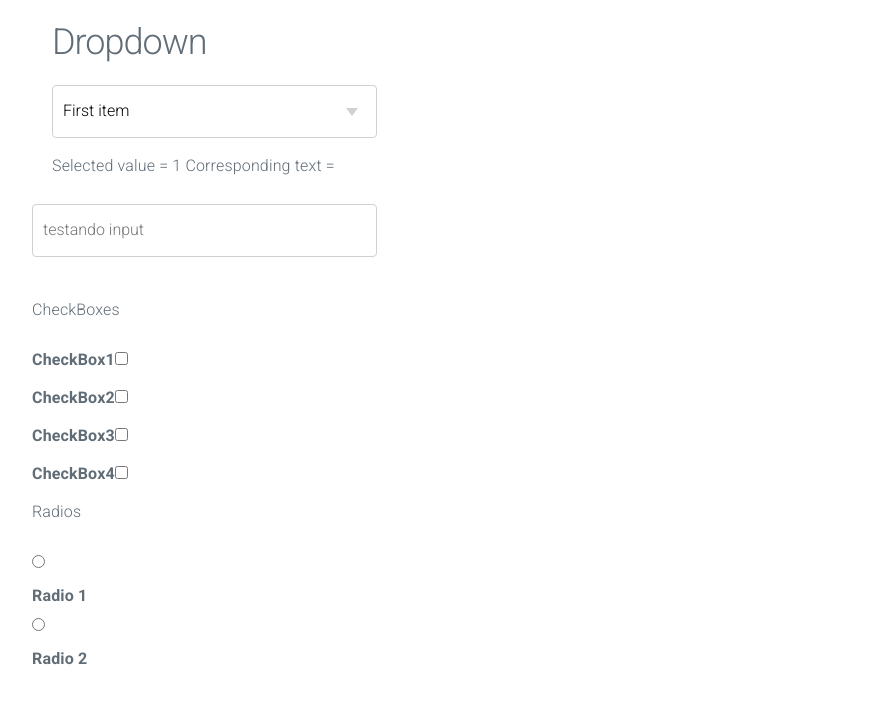
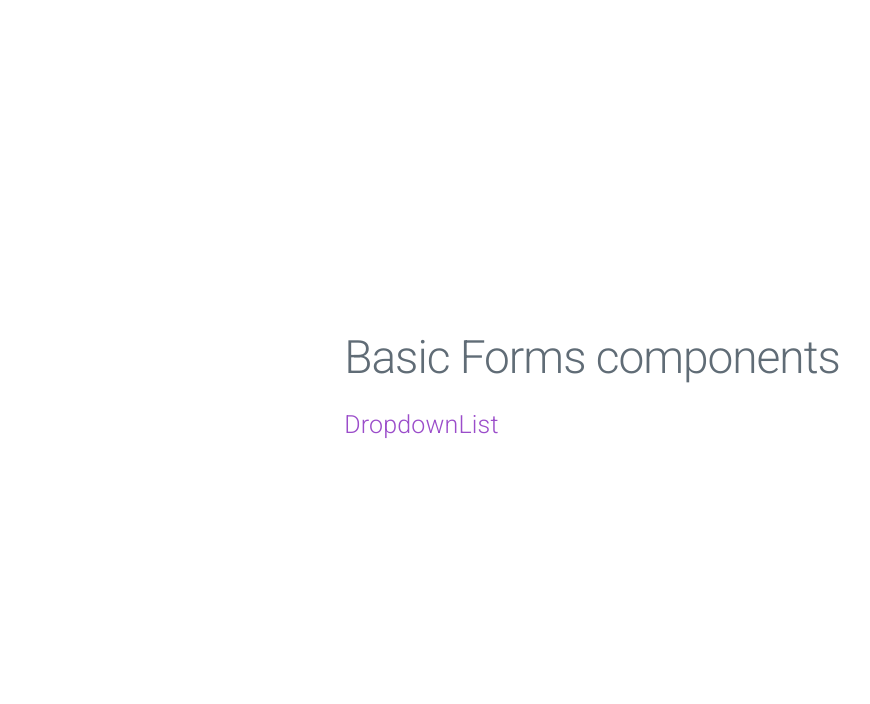
Before and after one commit to claudiobarsante/react-basic-components, a React (Create React App) app: page / in a window 1280 px wide. Shown: the top 704 px of the page, without its empty margins (48-918 px from the left). Built offline with nearby package versions, Linux system fonts and the light colour scheme.

Commit message:
Implementing routes

```diff
--- a/package.json
+++ b/package.json
@@ -9,6 +9,7 @@
     "milligram": "^1.4.1",
     "react": "^17.0.1",
     "react-dom": "^17.0.1",
+    "react-router-dom": "^5.2.0",
     "react-scripts": "4.0.3",
     "web-vitals": "^1.0.1"
   },
--- a/src/App.jsx
+++ b/src/App.jsx
@@ -1,7 +1,17 @@
-import Basics from './Basics';
+import { BrowserRouter as Router, Switch, Route } from 'react-router-dom';
+import './global.css';
+import Landing from './pages/Landing';
+import Dropdown from './pages/Dropdown/index';
 
 function App() {
-	return <Basics></Basics>;
+	return (
+		<Router>
+			<Switch>
+				<Route path='/' exact component={Landing} />
+				<Route path='/dropdown' component={Dropdown} />
+			</Switch>
+		</Router>
+	);
 }
 
 export default App;
--- a/src/Basics.jsx
+++ b/src/Basics.jsx
@@ -2,7 +2,7 @@ import React, { useState } from 'react';
 import './styles.css';
 
 export default function Basics() {
-	const [valSelect, setValSelect] = useState({ optionValue: 1, optionText: '' });
+	const [valSelect, setValSelect] = useState({ optionValue: '', optionText: '' });
 	const [valInput, setValInput] = useState('');
 	const [isChecked, setIsChecked] = useState({
 		check1: false,
@@ -39,15 +39,15 @@ export default function Basics() {
 			<form>
 				<fieldset>
 					<div className='select-container'>
-						<h2>Dropdown</h2>
+						<h2>Dropdown List</h2>
 						<select onChange={handleChangeSelect}>
+							<option value=''>Select one item...</option>
 							<option value='1'>First item</option>
 							<option value='2'>Second item</option>
 							<option value='3'>Third item</option>
 						</select>
-						<p>
-							Selected value = {valSelect.optionValue} Corresponding text = {valSelect.optionText}
-						</p>
+						<p>Selected value = {valSelect.optionValue}</p>
+						<p>Corresponding text = {valSelect.optionText}</p>
 					</div>
 					<input
 						onChange={handleChangeInput}
--- /dev/null
+++ b/src/pages/Dropdown/index.jsx
@@ -0,0 +1,33 @@
+import React, { useState } from 'react';
+
+export default function Dropdown() {
+	const [valSelect, setValSelect] = useState({ optionValue: '', optionText: '' });
+
+	const handleChangeSelect = e => {
+		//get item text
+		const index = e.nativeEvent.target.selectedIndex;
+		const text = e.nativeEvent.target[index].text;
+
+		setValSelect({ optionValue: e.target.value, optionText: text });
+	};
+
+	return (
+		<div>
+			<form>
+				<fieldset>
+					<div className='select-container'>
+						<h2>Dropdown List</h2>
+						<select onChange={handleChangeSelect}>
+							<option value=''>Select one item...</option>
+							<option value='1'>First item</option>
+							<option value='2'>Second item</option>
+							<option value='3'>Third item</option>
+						</select>
+						<p>Selected value = {valSelect.optionValue}</p>
+						<p>Corresponding text = {valSelect.optionText}</p>
+					</div>
+				</fieldset>
+			</form>
+		</div>
+	);
+}
--- /dev/null
+++ b/src/pages/Landing/index.jsx
@@ -0,0 +1,17 @@
+import React from 'react';
+import { Link } from 'react-router-dom';
+import './styles.css';
+export default function Landing() {
+	return (
+		<div id='landing-container'>
+			<div>
+				<h1>Basic Forms components</h1>
+				<ul>
+					<li>
+						<Link to='/dropdown'>DropdownList</Link>
+					</li>
+				</ul>
+			</div>
+		</div>
+	);
+}
--- /dev/null
+++ b/src/pages/Landing/styles.css
@@ -0,0 +1,14 @@
+#landing-container {
+	display: flex;
+	justify-content: center;
+	align-items: center;
+	height: 100vh;
+}
+
+ul {
+	list-style-type: none;
+}
+
+li {
+	font-size: 2.5rem;
+}
```
Also changed, not shown: src/global.css (renamed from src/styles.css), src/pages/Dropdown/styles.css (added), 1 other file (tests, documents, lock files or other folders).
